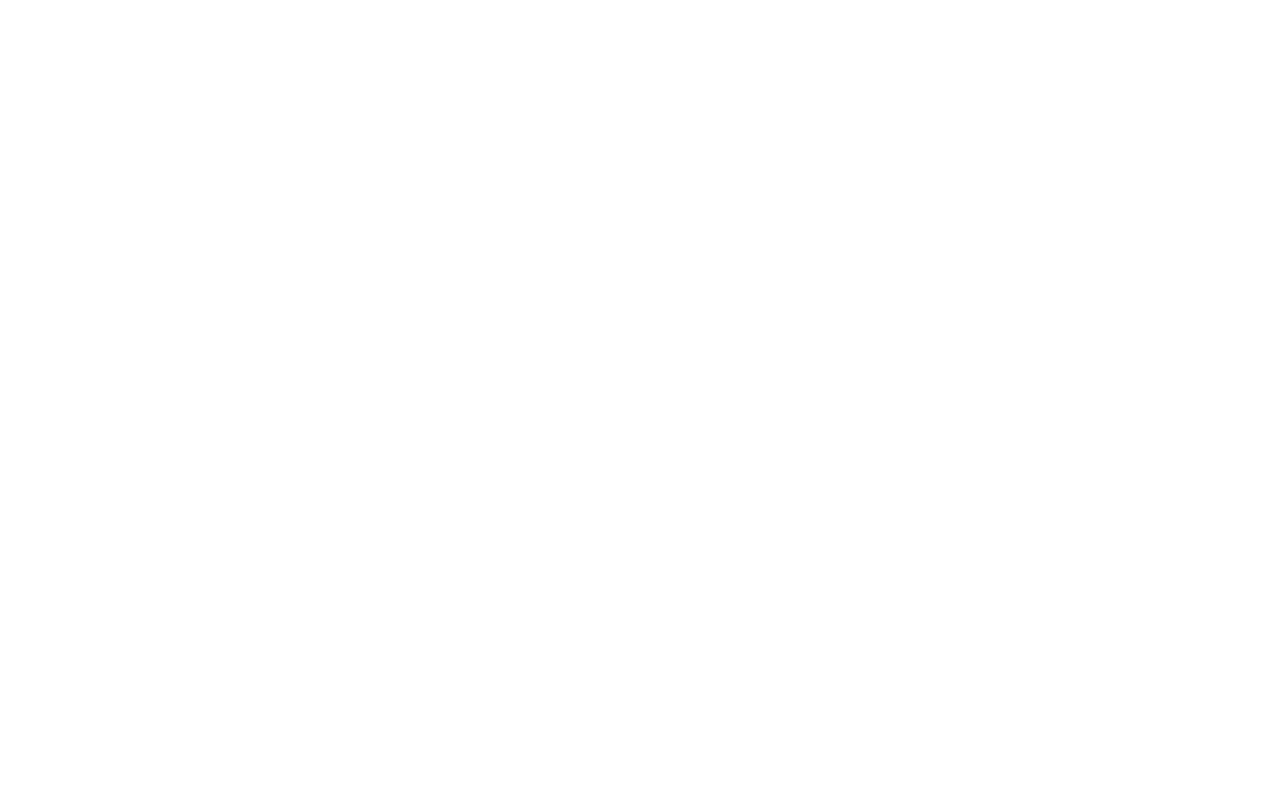
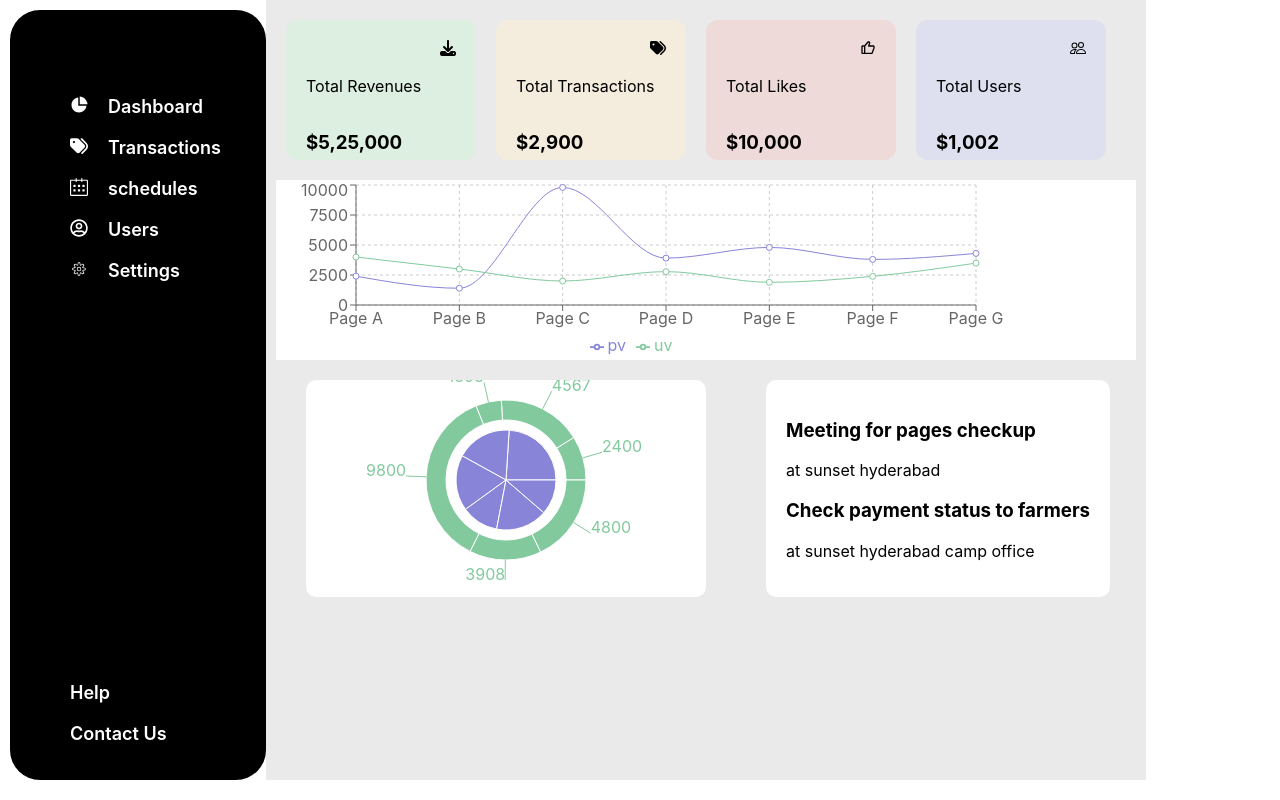
Before and after one commit to MachunuruSreenivasulaRedd/reactdashboard, a React (Create React App) app: page /dashboard in a window 1280 px wide. Before the commit this address had no page. Built offline with nearby package versions, Linux system fonts and the light colour scheme.

Commit message:
changesadded

```diff
--- a/package.json
+++ b/package.json
@@ -11,6 +11,7 @@
     "react-icons": "^5.0.1",
     "react-router-dom": "^6.22.3",
     "react-scripts": "5.0.1",
+    "recharts": "^2.12.3",
     "web-vitals": "^2.1.4"
   },
   "scripts": {
--- a/src/App.js
+++ b/src/App.js
@@ -1,13 +1,15 @@
 import './App.css';
 import Dashboard from './components/Dashboard';
+import Home from './components/Home';
 import Login from './components/Login';
 import { BrowserRouter, Routes, Route } from "react-router-dom"
 
 const App = () => (
         <BrowserRouter>
       <Routes>
+         <Route exact path="/" element={<Home />}/>
          <Route exact path="/login" element={<Login />}/>
-         <Route exact path="/" element={<Dashboard />}/>
+         <Route exact path="/dashboard" element={<Dashboard />} />
       </Routes>
       </BrowserRouter>
   )
--- a/src/components/Dashboard/index.css
+++ b/src/components/Dashboard/index.css
@@ -6,15 +6,83 @@
     width:20vw;
     background-color: #000000;
     color:white;
-    height:100vh;
+    height:90vh;
     display: flex;
     flex-direction: column;
+    padding-top: 50px;
+    margin-top: 10px;
+    border-radius: 30px;
+    margin-left:10px;
     justify-content: space-between;
 }
 .item{
     display: flex;
     flex-direction: row;
     margin:20px;
-    justify-content: space-around;
+    justify-content: flex-start;
     width:200px;
+    font-size: 18px;
+    font-weight: 600;
 }
+.item:hover{
+    font-size: 20px;
+    transition-delay: 300ms;
+}
+.i{
+    margin-left: 20px;
+}
+.statsContainer{
+    display: flex;
+    flex-direction: row;
+    justify-content: space-between;
+    margin:20px;
+}
+.first,.second,.third,.fourth{
+    display: flex;
+    justify-content: flex-start;
+    flex-direction: column;
+    width:150px;
+    height:100px;
+    padding: 20px;
+    border-radius: 12px;
+    margin-right:20px;
+}
+.icon{
+    align-self: flex-end;
+}
+.first{
+    background-color:#DDEFE0;
+}
+.second{
+    background-color: #F4ECDD;
+}
+.third{
+    background-color:#EFDADA;
+}
+.fourth{
+    background-color: #DEE0EF;
+}
+.contentContainer{
+    background-color: #eaeaea;
+}
+.detailsContainer{
+    display: flex;
+    flex-direction: row;
+}
+.chartContainer{
+    background-color: #ffffff;
+    margin:10px;
+}
+.pieChartContainer{
+    margin-left: 40px;
+    margin-top:10px;
+    border-radius: 10px;
+    background-color: #ffffff;
+}
+.scheduleContainer{
+    margin-left: 60px;
+    margin-top:10px;
+    background-color: #ffffff;
+    border-radius: 10px;
+    padding: 20px;
+}
--- a/src/components/Dashboard/index.js
+++ b/src/components/Dashboard/index.js
@@ -3,7 +3,111 @@ import { RiPieChart2Fill } from "react-icons/ri";
 import { FaTags } from "react-icons/fa6";
 import { FaRegUserCircle } from "react-icons/fa";
 import { CiSettings } from "react-icons/ci";
+import { SlCalender } from "react-icons/sl";
+import { FaDownload } from "react-icons/fa6";
+import { BiLike } from "react-icons/bi";
+import { BsPeople } from "react-icons/bs";
 import './index.css'
+import { LineChart, Line, XAxis, YAxis, CartesianGrid, Tooltip, Legend } from 'recharts';
+import { PieChart,Pie} from 'recharts';
+
+const data = [
+  {
+    "name": "Page A",
+    "uv": 4000,
+    "pv": 2400,
+    "amt": 2400
+  },
+  {
+    "name": "Page B",
+    "uv": 3000,
+    "pv": 1398,
+    "amt": 2210
+  },
+  {
+    "name": "Page C",
+    "uv": 2000,
+    "pv": 9800,
+    "amt": 2290
+  },
+  {
+    "name": "Page D",
+    "uv": 2780,
+    "pv": 3908,
+    "amt": 2000
+  },
+  {
+    "name": "Page E",
+    "uv": 1890,
+    "pv": 4800,
+    "amt": 2181
+  },
+  {
+    "name": "Page F",
+    "uv": 2390,
+    "pv": 3800,
+    "amt": 2500
+  },
+  {
+    "name": "Page G",
+    "uv": 3490,
+    "pv": 4300,
+    "amt": 2100
+  }
+]
+
+const data01 = [
+  {
+    "name": "Group A",
+    "value": 400
+  },
+  {
+    "name": "Group B",
+    "value": 300
+  },
+  {
+    "name": "Group C",
+    "value": 300
+  },
+  {
+    "name": "Group D",
+    "value": 200
+  },
+  {
+    "name": "Group E",
+    "value": 278
+  },
+  {
+    "name": "Group F",
+    "value": 189
+  }
+];
+const data02 = [
+  {
+    "name": "Group A",
+    "value": 2400
+  },
+  {
+    "name": "Group B",
+    "value": 4567
+  },
+  {
+    "name": "Group C",
+    "value": 1398
+  },
+  {
+    "name": "Group D",
+    "value": 9800
+  },
+  {
+    "name": "Group E",
+    "value": 3908
+  },
+  {
+    "name": "Group F",
+    "value": 4800
+  }
+]
 
 export default class Dashboard extends Component {
   render() {
@@ -11,11 +115,11 @@ export default class Dashboard extends Component {
       <div className='mainContainer'>
         <div className='sideBarContainer'>
             <ul type="none">
-                <li className='item'><RiPieChart2Fill />  Dashboard</li>
-                <li className='item'><FaTags />  Transactions</li>
-                <li className='item'><img src="https://res.cloudinary.com/dollmqugm/image/upload/v1710725377/Vector_1_qewf5s.png" alt="schedule" className="scicon" />Schedules</li>
-                <li className='item'><FaRegUserCircle />  Users</li>
-                <li className='item'><CiSettings />  Settings</li>
+                <li className='item'><RiPieChart2Fill />  <span className='i'>Dashboard</span></li>
+                <li className='item'><FaTags /> <span className='i'>Transactions</span></li>
+                <li className='item'><SlCalender /><span className='i'>schedules</span></li>
+                <li className='item'><FaRegUserCircle /> <span className='i'>Users</span></li>
+                <li className='item'><CiSettings />  <span className='i'>Settings</span></li>
 
             </ul>
             <ul type="none">
@@ -25,13 +129,62 @@ export default class Dashboard extends Component {
         </div>
         <div className='contentContainer'>
           <div className='statsContainer'>
-            <div className='first'></div>
-            <div className='second'></div>
-            <div className='third'></div>
-            <div className='fourth'></div>
-          </div>
-        </div>
-      </div>
+            <div className='first'>
+              <div className='icon'><FaDownload /></div>
+              <p>Total Revenues</p>
+              <h3>$5,25,000</h3>
+            </div>
+            <div className='second'>
+            <div className='icon'><FaTags /></div>
+              <p>Total Transactions</p>
+              <h3>$2,900</h3>
+            </div>
+            <div className='third'>
+            <div className='icon'><BiLike /></div>
+              <p>Total Likes</p>
+              <h3>$10,000</h3>
+            </div>
+
+            <div className='fourth'>
+            <div className='icon'><BsPeople/></div>
+              <p>Total Users</p>
+              <h3>$1,002</h3>
+            </div>
+            </div>
+            <div className='chartContainer'>
+            <LineChart width={730} height={180} data={data}
+  margin={{ top: 5, right: 30, left: 20, bottom: 5 }}>
+  <CartesianGrid strokeDasharray="3 3" />
+  <XAxis dataKey="name" />
+  <YAxis />
+  <Tooltip />
+  <Legend />
+  <Line type="monotone" dataKey="pv" stroke="#8884d8" />
+  <Line type="monotone" dataKey="uv" stroke="#82ca9d" />
+</LineChart>
+            </div>
+            <div className='detailsContainer'>
+              <div className='pieChartContainer'>
+              <PieChart width={400} height={200}>
+  <Pie data={data01} dataKey="value" nameKey="name" cx="50%" cy="50%" outerRadius={50} fill="#8884d8" />
+  <Pie data={data02} dataKey="value" nameKey="name" cx="50%" cy="50%" innerRadius={60} outerRadius={80} fill="#82ca9d" label />
+</PieChart>
+              </div>
+              <div className='scheduleContainer'>
+                <div className='1'>
+                  <h3>Meeting for pages checkup</h3>
+                  <p>at sunset hyderabad</p>
+                </div>
+                <div className='2'>
+                <h3>Check payment status to farmers</h3>
+                  <p>at sunset hyderabad camp office</p>
+                </div>
+              </div>
+            </div>
+            </div>
+            </div>
+
+
     )
   }
 }
--- /dev/null
+++ b/src/components/Home/index.js
@@ -0,0 +1,9 @@
+import React from 'react'
+import { useLocation } from 'react-router-dom';
+import { Navigate } from 'react-router-dom'
+export default function Home() {
+  const location = useLocation();
+  return (
+    <Navigate to="/login" state={{from:location}}/>
+  )
+}
--- a/src/components/Login/index.js
+++ b/src/components/Login/index.js
@@ -1,15 +1,19 @@
 import React from 'react'
 import {useState} from 'react'
 import './index.css'
+import { Navigate } from 'react-router-dom'
 
 const  Login= () => {
   const [mail,setMail] = useState('')//using react hooks
   const [password,setPassword]=useState('')
+  const [isLoggedin,setLoggedin]=useState(false)
   const onFormSubmission = e => {
-    e.preventDefault()
+    setLoggedin(!isLoggedin)
 
   }
   return (
+    <div>
+    { isLoggedin? <Navigate to="/dashboard" />:
     <div className='mainContainer'>
         <div className='brandSection'>
             <h1 className='brandName'>Board.</h1>
@@ -33,11 +37,13 @@ const  Login= () => {
                 <input type="email" id="password" value={password} onChange={(e)=>setPassword(e.target.value)} placeholder='Enter email'/>
                 </div>
                 <p className='highlighter'>Forgot password ?</p>
-                <button type="submit" onSubmit={()=>onFormSubmission()} className='submitBtn'>Sign In</button>
+                <button type="submit" onClick={()=>onFormSubmission()} className='submitBtn'>Sign In</button>
             </div>
             <p className='register'>Don't have an account ? <span className='highlighter'>Register here</span></p>
         </div>
     </div>
+  }
+  </div>
   )
 }
 export default Login
```
Also changed, not shown: 1 other file (tests, documents, lock files or other folders).
